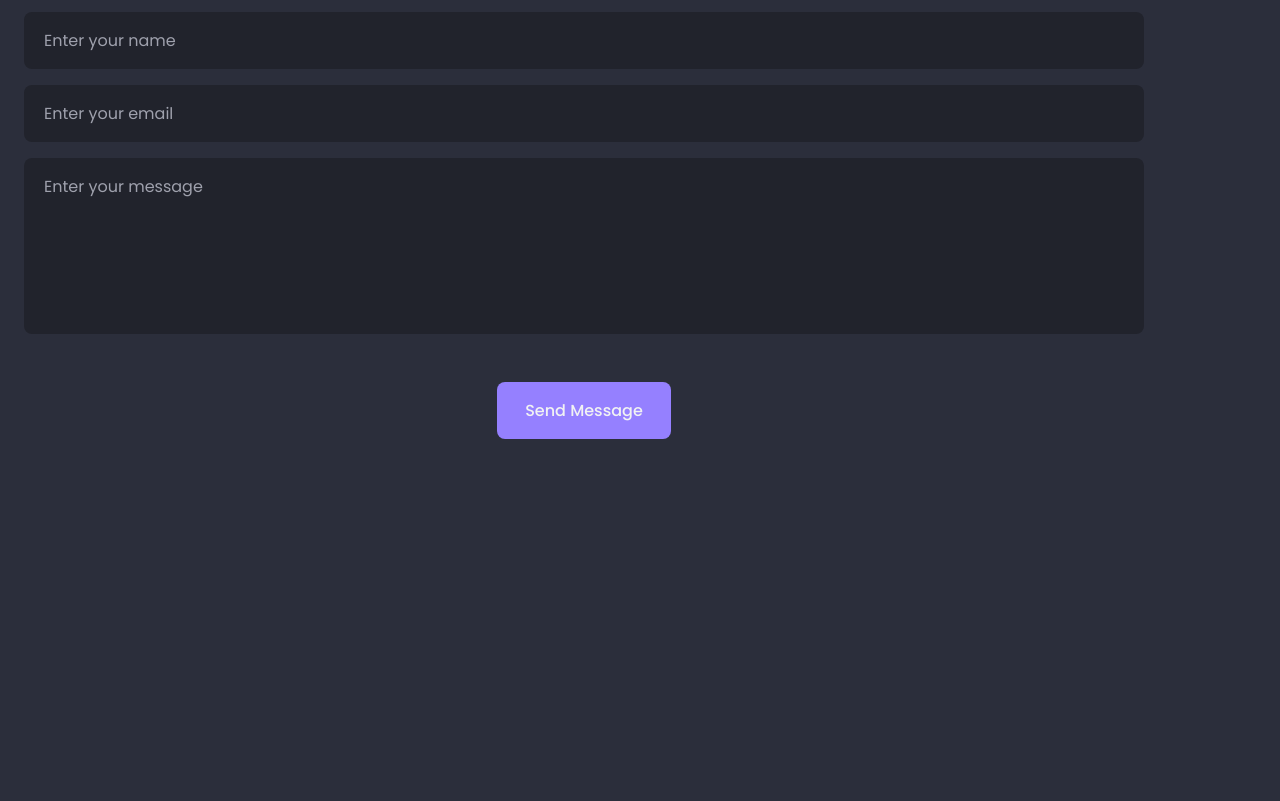
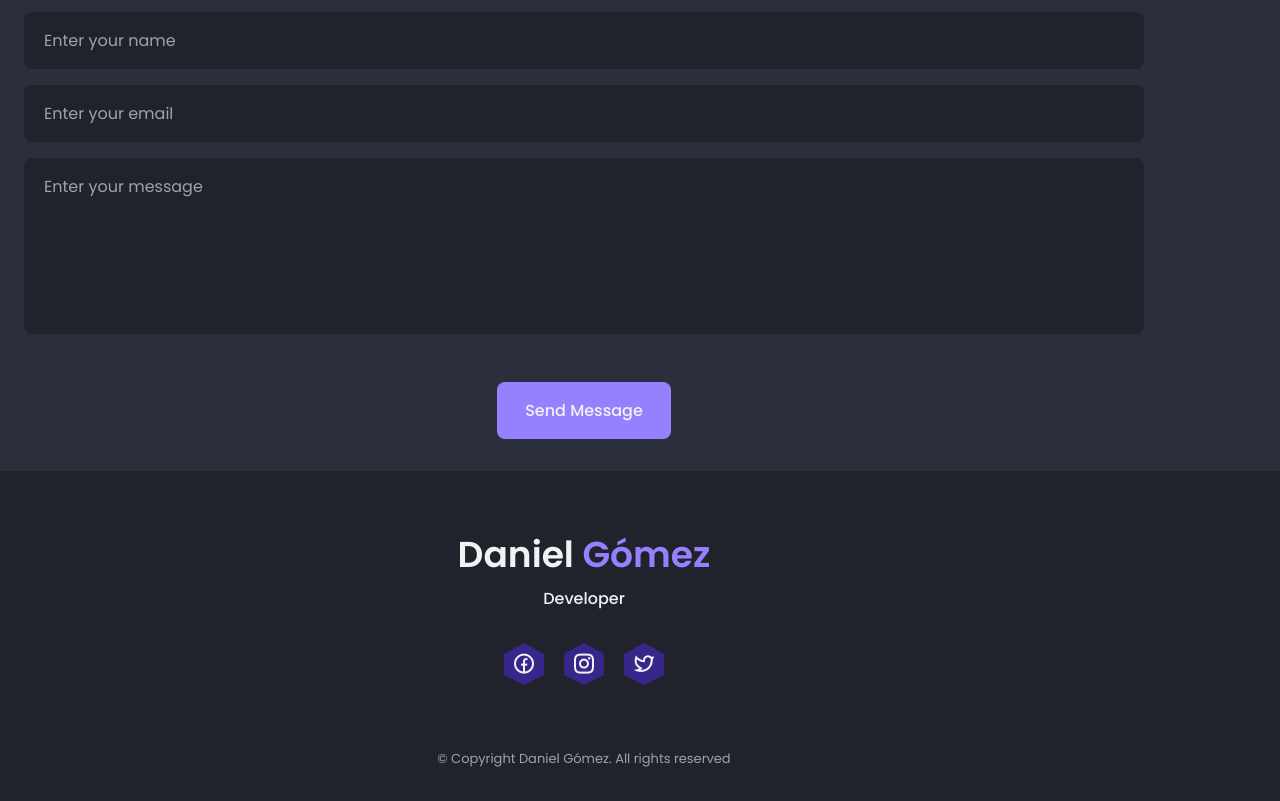
Before and after one commit to DanielGomezIH/my-portfolio, a plain HTML site: page index.html in a window 1280 px wide. Shown: the part 6443-7244 px from the top of the page. Before the commit the page ends 6914 px from the top, so only its background shows below. Drawn offline with nearby package versions, Linux system fonts and the light colour scheme.

Commit message:
footer y scroll bar hecho

```diff
--- a/assets/css/styles.css
+++ b/assets/css/styles.css
@@ -562,8 +562,70 @@ svg {
 }
 
 /*=============== FOOTER ===============*/
+.footer {
+  background-color: var(--container-color);
+  padding-block: 3.5rem 2rem;
+}
+
+.footer__container {
+  row-gap: 2rem;
+  text-align: center;
+}
+
+.footer__title {
+  font-size: var(--h1-font-size);
+  font-weight: var(--font-semi-bold);
+  margin-bottom: 0.25rem;
+}
+
+.footer__title span {
+  color: var(--first-color);
+}
+
+.footer__education {
+  font-size: var(--normal-font-size);
+}
+
+.footer__social {
+  display: flex;
+  justify-content: center;
+  column-gap: 1.25rem;
+}
+
+.footer__social-link {
+  display: flex;
+  background-color: var(--first-color-alt);
+  padding: 0.5rem;
+  color: var(--title-color);
+  font-size: 1.5rem;
+  clip-path: polygon(50% 0%, 100% 25%, 100% 75%, 50% 100%, 0% 75%, 0% 25%);
+  transition: transform 0.4s;
+}
+
+.footer__social-link:hover {
+  transform: translateY(-0.25rem);
+}
+
+.footer__copy {
+  font-size: var(--smaller-font-size);
+  margin-top: 2rem;
+}
 
 /*=============== SCROLL BAR ===============*/
+::-webkit-scrollbar {
+  width: 0.6rem;
+  border-radius: 0.5rem;
+  background-color: hsl(228, 12%, 25%);
+}
+
+::-webkit-scrollbar-thumb {
+  background-color: hsl(228, 8%, 35%);
+  border-radius: 0.5rem;
+}
+
+::-webkit-scrollbar-thumb:hover {
+  background-color: hsl(228, 8%, 45%);
+}
 
 /*=============== SCROLL UP ===============*/
 
--- a/index.html
+++ b/index.html
@@ -467,7 +467,35 @@
     </main>
 
     <!--==================== FOOTER ====================-->
-    <footer class="footer"></footer>
+    <footer class="footer">
+      <div class="footer__container container grid">
+        <div>
+          <h1 class="footer__title">
+            Daniel <span>Gómez</span>
+          </h1>
+
+          <h2 class="footer__education">
+            Developer
+          </h2>
+        </div>
+
+        <div class="footer__social">
+          <a href="https://www.facebook.com/"  target="_blank"  class="footer__social-link">
+            <i class="ri-facebook-circle-line"></i>
+          </a>
+          <a href="https://www.instagram.com/"  target="_blank"  class="footer__social-link">
+            <i class="ri-instagram-line"></i>
+          </a>
+          <a href="https://twitter.com/"  target="_blank"  class="footer__social-link">
+            <i class="ri-twitter-line"></i>
+          </a>
+        </div>
+
+        <span class="footer__copy">
+          &#169; Copyright Daniel Gómez. All rights reserved
+        </span>
+      </div>
+    </footer>
 
     <!--========== SCROLL UP ==========-->
 
```
